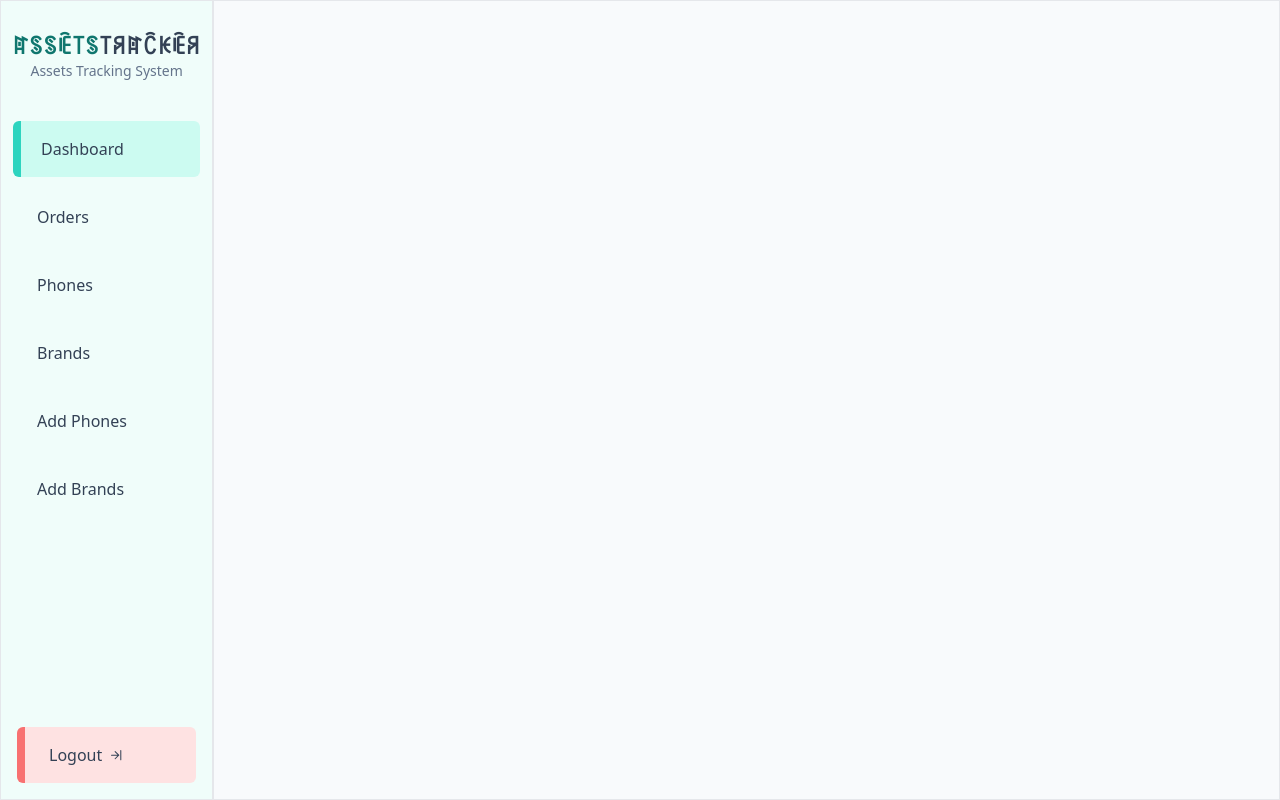
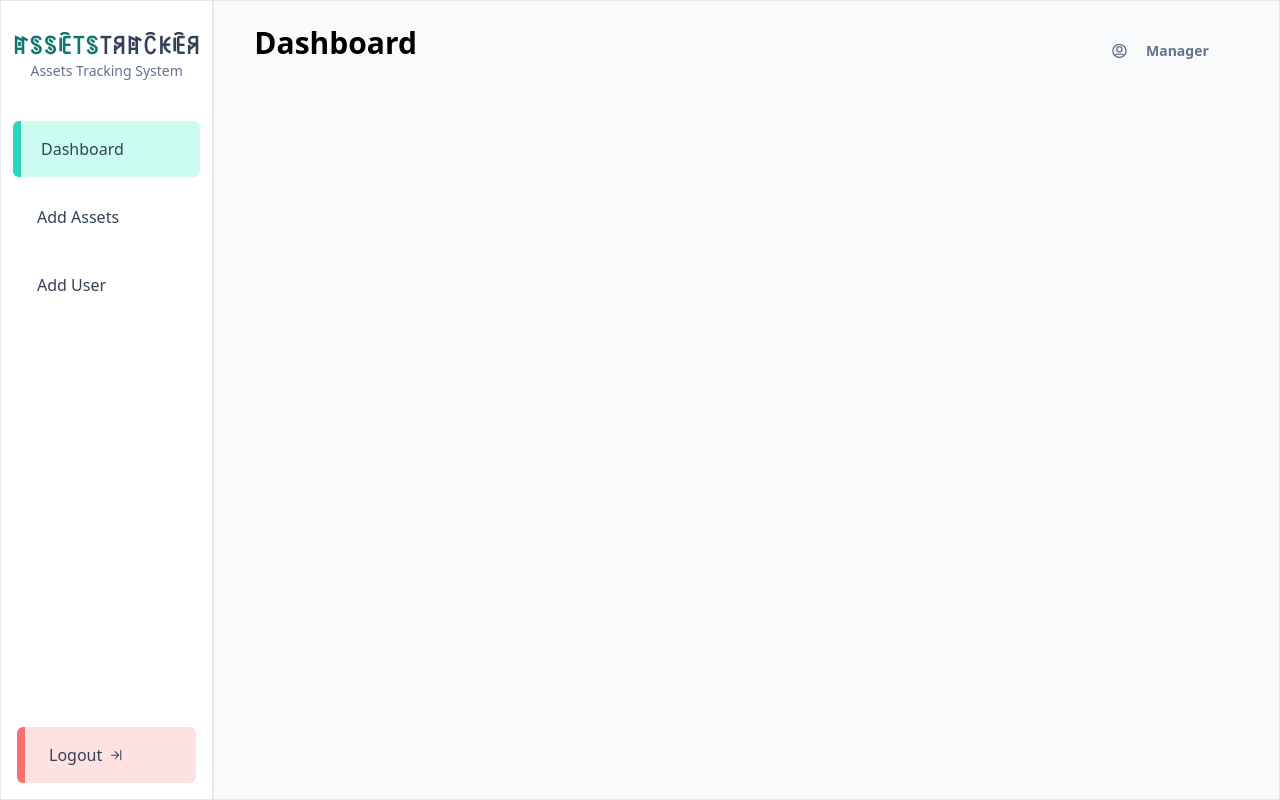
Before and after one commit to shivammohan-hub/AssetsTrackering-System, a Django app: page /admin/dashboard/ in a window 1280 px wide. Run offline with Django 5.2, Linux system fonts and the light colour scheme; some libraries are stand-ins or nearby versions.

Commit message:
refactor: update dashboard layout and navigation links

```diff
--- a/Assets/manager/templates/dashboard.html
+++ b/Assets/manager/templates/dashboard.html
@@ -9,7 +9,7 @@
 
 <body>
     <div class="w-full flex h-screen">
-        <div class="w-2/12 border bg-teal-50 flex flex-col justify-between">
+        <div class="w-2/12 border flex flex-col justify-between">
             <div class="flex flex-col ">
                 <div class="text-center py-7">
                     <a href="" class="text-2xl font-bold text-teal-700 tracking-wider">ꍏꌗꌗꍟ꓄ꌗ<span class="text-slate-700">꓄ꋪꍏꉓꀘꍟꋪ</span></a>
@@ -17,11 +17,8 @@
                 </div>
                 <div class="flex flex-col gap-3 p-3 text-slate-700 font-medium">
                     <a class="bg-teal-100 px-5 py-4 border-l-8 border-teal-400 rounded-md" href="">Dashboard</a>
-                    <a class="px-6 py-4" href="">Orders</a>
-                    <a class="px-6 py-4" href="">Phones</a>
-                    <a class="px-6 py-4" href="">Brands</a>
-                    <a class="px-6 py-4" href="">Add Phones</a>
-                    <a class="px-6 py-4" href="">Add Brands</a>
+                    <a class="px-6 py-4" href="">Add Assets</a>
+                    <a class="px-6 py-4" href="">Add User</a>
                 </div>
             </div>
             <div class="px-4 py-4 font-medium text-slate-700">
@@ -43,6 +40,14 @@
 
 
         <div class="w-10/12 border bg-slate-50">
+            <div class="flex justify-between px-10 font-bold  py-6">
+                <h1 class="text-3xl ">Dashboard</h1>
+                <a href="" class="text-sm w-44 flex items-center justify-center font-semibold text-slate-500 hover:text-teal-700">
+                    <svg width="30%" height="30%" viewBox="0 0 24 24" fill="none" xmlns="http://www.w3.org/2000/svg">
+                    <path d="M5.3163 19.4384C5.92462 18.0052 7.34492 17 9 17H15C16.6551 17 18.0754 18.0052 18.6837 19.4384M16 9.5C16 11.7091 14.2091 13.5 12 13.5C9.79086 13.5 8 11.7091 8 9.5C8 7.29086 9.79086 5.5 12 5.5C14.2091 5.5 16 7.29086 16 9.5ZM22 12C22 17.5228 17.5228 22 12 22C6.47715 22 2 17.5228 2 12C2 6.47715 6.47715 2 12 2C17.5228 2 22 6.47715 22 12Z" stroke="currentColor" stroke-width="2" stroke-linecap="round" stroke-linejoin="round"/>
+                    </svg>
+                    <span>Manager</span></a>
+            </div>
 
         </div>
     </div>
```
